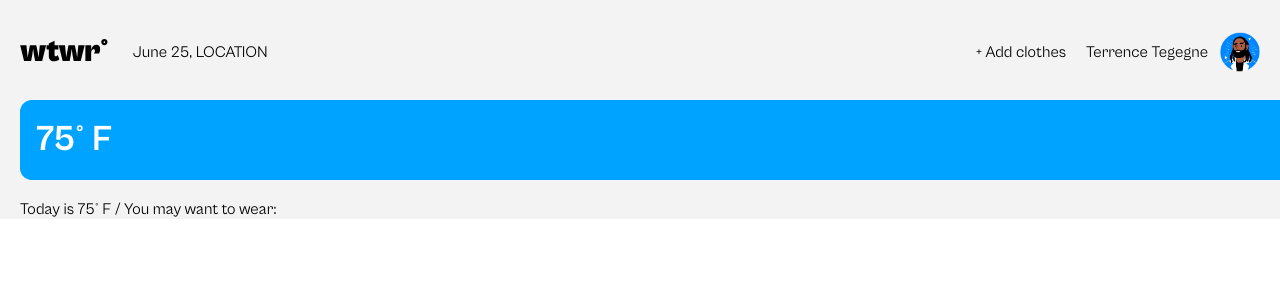
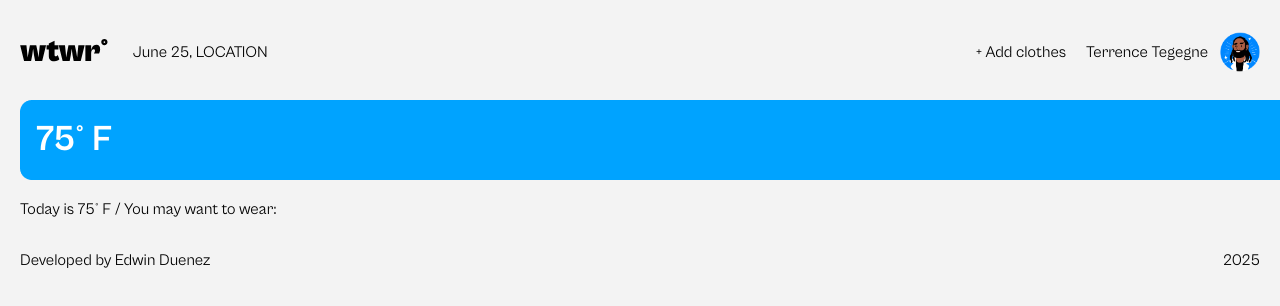
Before and after one commit to eduenez33/se_project_react, a React (Vite) app: page / in a window 1280 px wide. Shown: the top 306 px of the page. Built offline with nearby package versions, Linux system fonts and the light colour scheme.

Commit message:
create Footer component
This commit introduces a new component that is responsibel for displaying
the developer's name and the current year

Also, this commit includes this new component into the main `App.jsx`
component

```diff
--- a/src/components/App/App.jsx
+++ b/src/components/App/App.jsx
@@ -1,5 +1,6 @@
 import Header from "../Header/Header";
 import Main from "../Main/Main";
+import Footer from "../Footer/Footer";
 
 import "./App.css";
 
@@ -9,6 +10,7 @@ function App() {
       <div className="page__content">
         <Header />
         <Main />
+        <Footer />
       </div>
     </div>
   );
--- /dev/null
+++ b/src/components/Footer/Footer.css
@@ -0,0 +1,5 @@
+.footer {
+  display: flex;
+  justify-content: space-between;
+  padding-bottom: 24px;
+}
--- /dev/null
+++ b/src/components/Footer/Footer.jsx
@@ -0,0 +1,16 @@
+import "./Footer.css";
+
+function Footer() {
+  const currentYear = new Date().getFullYear();
+
+  return (
+    <>
+      <section className="footer">
+        <p className="footer__dev">Developed by Edwin Duenez</p>
+        <p className="footer__year">{currentYear}</p>
+      </section>
+    </>
+  );
+}
+
+export default Footer;
```
